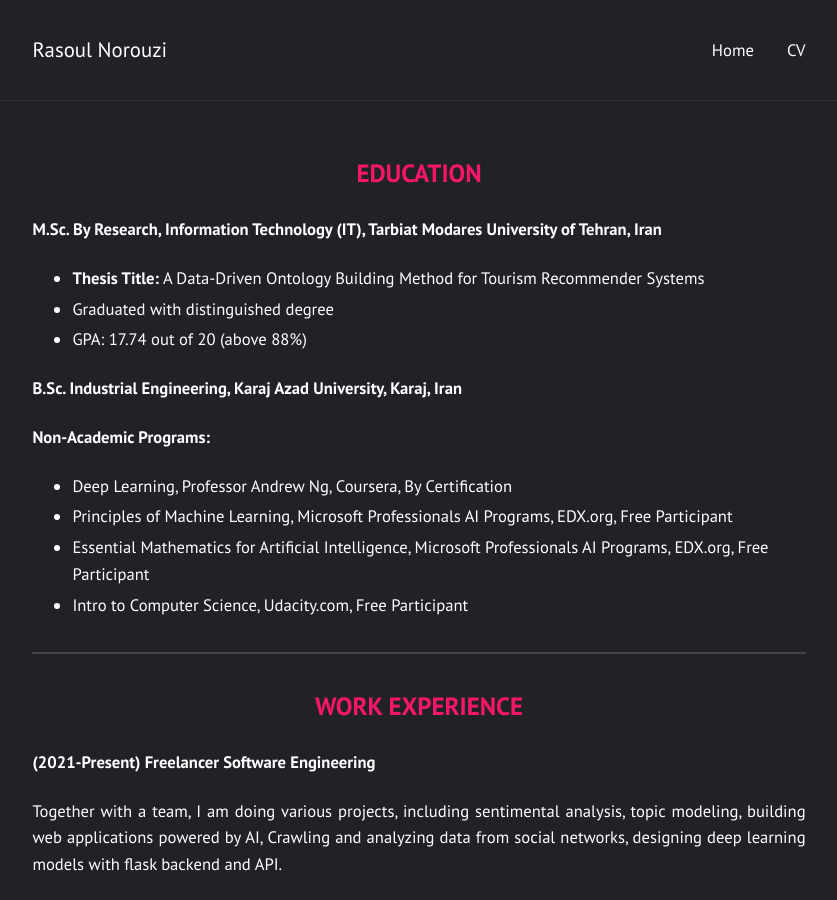
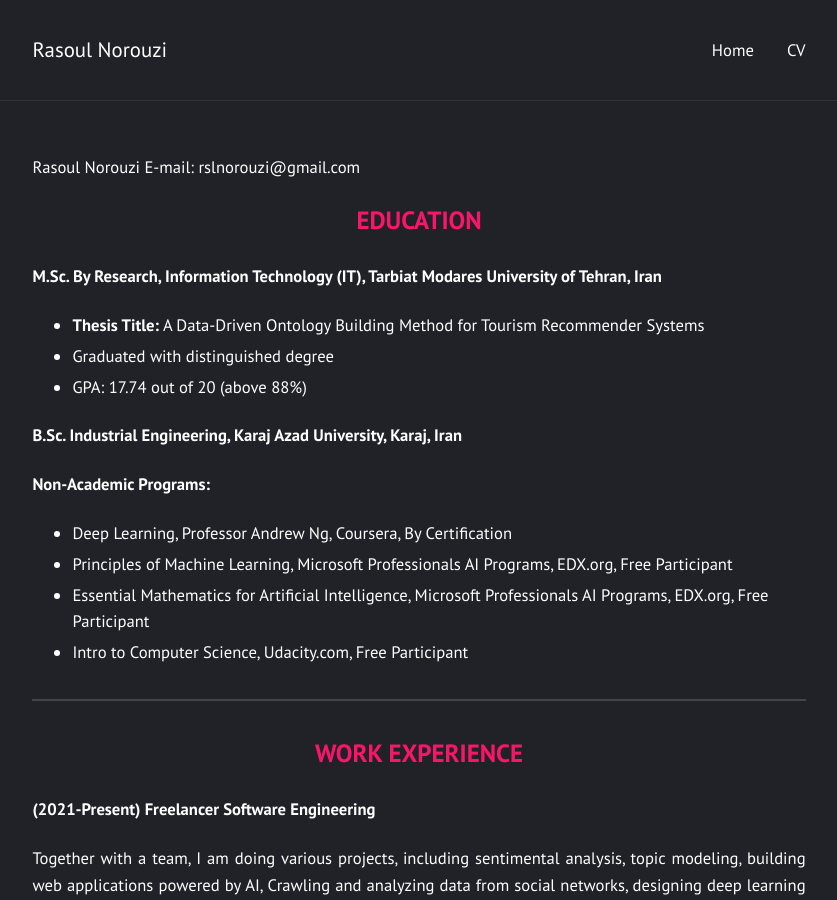
Before and after one commit to rasoulnorouzi/rasoulnorouzi.github.io, a Jekyll site: the page built from cv.md, in a window 1280 px wide and 900 px high. Shown: the whole window, without its empty margins (221-1058 px from the left). Built offline with Jekyll 4.4.1, drawn with Linux system fonts in a browser that asks for light colours.

Commit message:
Update cv.md

```diff
--- a/cv.md
+++ b/cv.md
@@ -1,6 +1,8 @@
 ---
 layout: page
 ---
+Rasoul Norouzi
+E-mail: rslnorouzi@gmail.com
 
 <h2 style="color:rgb(247, 22, 105);text-align:center;"> EDUCATION </h2>
 
```
